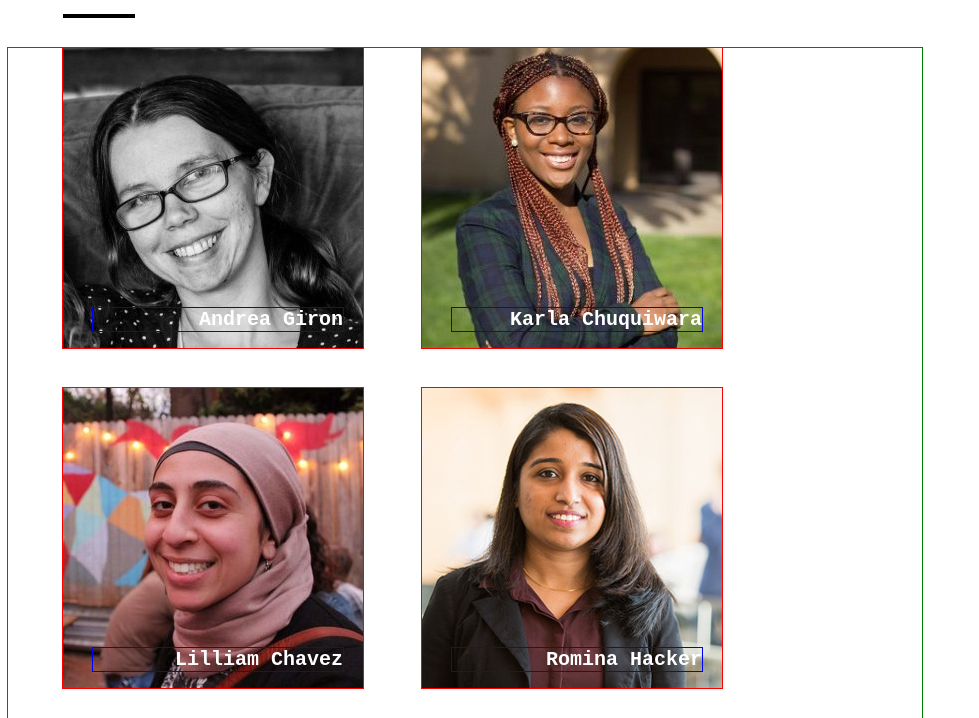
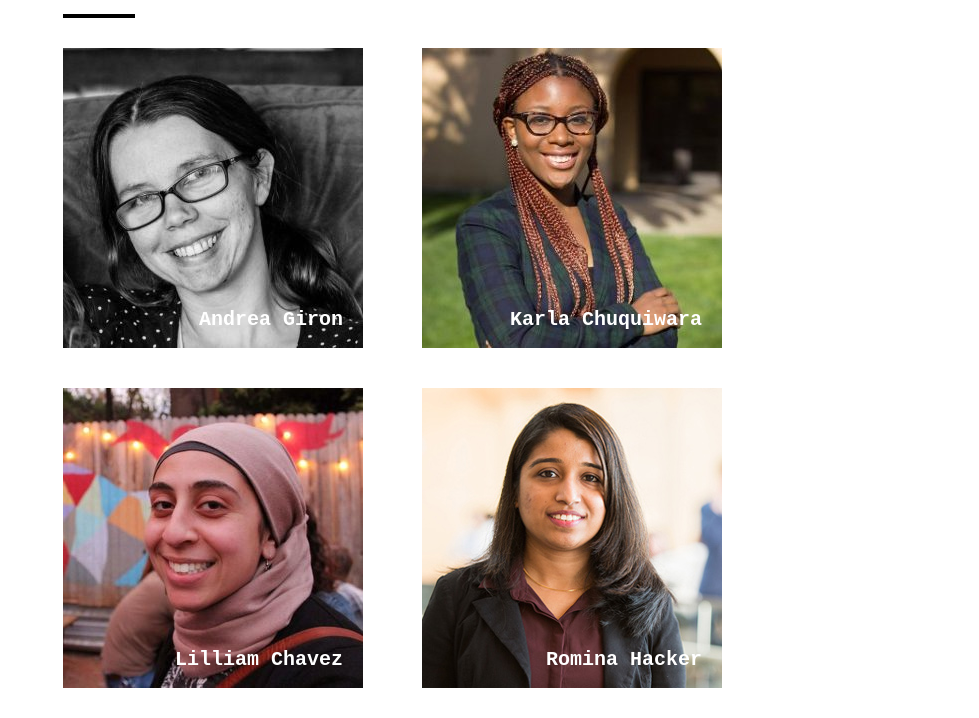
Before and after one commit to Gloper98/schema_replication, a plain HTML site: page index.html in a window 1280 px wide. Shown: the part 82-800 px from the top of the page, without its empty margins (0-979 px from the left). Drawn offline with Linux system fonts and the light colour scheme.

Commit message:
Actualizando css, subiendo readme y agregando elemento en assets/imagen

```diff
--- a/css/main.css
+++ b/css/main.css
@@ -12,8 +12,7 @@ hr{
 }
 
 nav{
-  outline: 1px solid green;
-  list-style: none;
+  /*outline: 1px solid green;*/
   margin-left: 0;
   margin-right: 350px;
   padding: 0;
@@ -21,8 +20,8 @@ nav{
 }
 
 a{
-  outline: 1px solid blue;
-  text-decoration: none;
+  /*outline: 1px solid blue;*/
+  text-decoration: none;/*Le quitamos a los enlaces sus caracteristicas por default*/
   font-family: monospace;
   font-size: 20px;
   display: block;
@@ -33,24 +32,27 @@ a{
 }
 
 #box {
-  outline: 1px solid red;
+  /*outline: 1px solid red;*/
   width: 300px;
   height: 300px;
-  display: inline-block;
+  display: inline-block; /*Le decimos al div que se comporte como un elemento inline*/
   text-align: right;
   margin-left: 55px;
 }
 
 #box1 {
-  outline: 1px solid red;
+  /*outline: 1px solid red;*/
   width: 300px;
   height: 300px;
-  display: inline-block;
+  display: inline-block; /*Le decimos al div que se comporte como un elemento inline*/
   text-align: right;
   margin-left: 55px;
   margin-top: 40px;
+  margin-bottom: 60px;
 }
 
+
+/*Colocamos las imagenes de fondo a cada uno de los divs*/
 .one{
   background-image: url("../assets/imagen/coder4.jpg");
 }
@@ -74,3 +76,14 @@ a{
 .six{
   background-image: url("../assets/imagen/coder3.jpg");
 }
+
+
+/*Le colocamos el efecto hover a los divs*/
+div:hover{
+  /*background: #f9a91a;*/
+  opacity: 0.4;
+}
+
+a:active{
+  color: #f9a91a;
+}
```
Also changed, not shown: assets/imagen/scheme.png (added), 1 other file.
